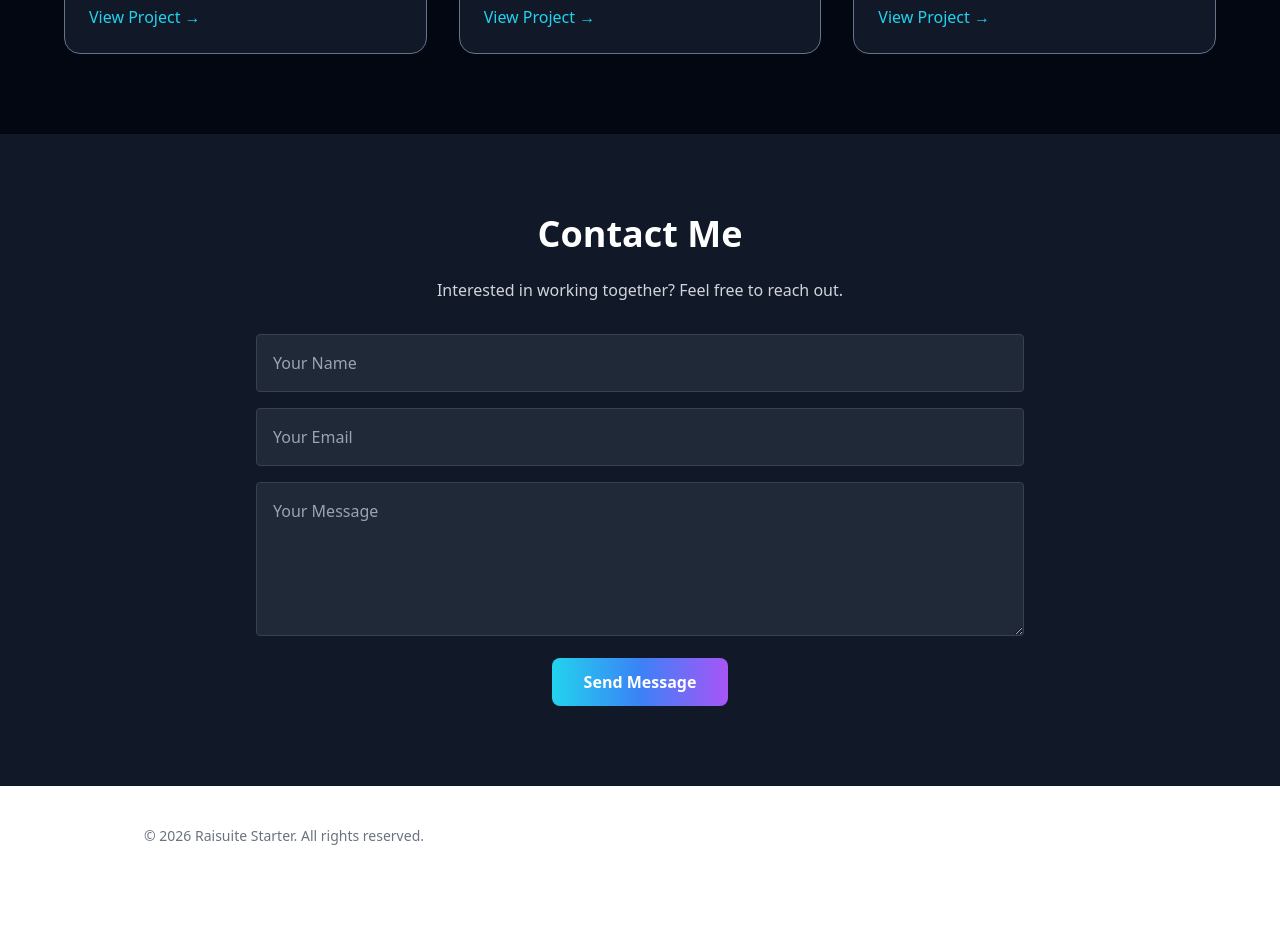
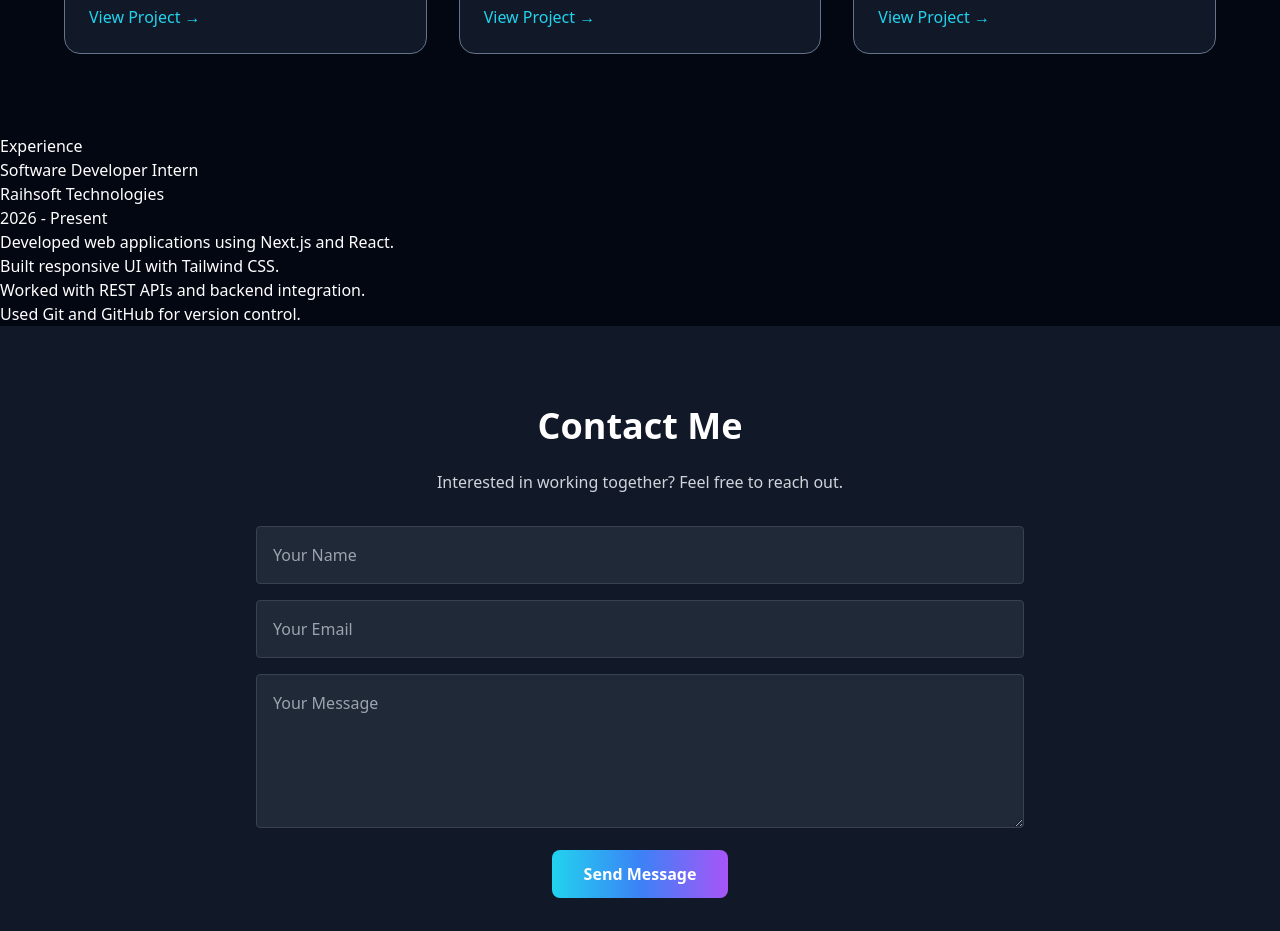
Before and after one commit to Sahla1138/MyPortfolio, a Next.js app: page / in a window 1280 px wide. Shown: the part 2120-3051 px from the top of the page. Before the commit the page ends 3006 px from the top, so only its background shows below. Built offline with nearby package versions, Linux system fonts and the light colour scheme.

Commit message:
Update portfolio

```diff
--- a/next.config.mjs
+++ b/next.config.mjs
@@ -13,5 +13,4 @@ const nextConfig = {
   }
 
 };
-module.exports = nextConfig;
 export default nextConfig;
--- a/src/app/page.tsx
+++ b/src/app/page.tsx
@@ -37,6 +37,19 @@ export default function HomePage() {
   },
 ];
 
+const experiences = [
+  {
+    company: "Raihsoft Technologies",
+    role: "Software Developer Intern",
+    duration: "2026 - Present",
+    description: [
+      "Developed web applications using Next.js and React.",
+      "Built responsive UI with Tailwind CSS.",
+      "Worked with REST APIs and backend integration.",
+      "Used Git and GitHub for version control."
+    ]
+  }
+];
 
   return (
     <main className="bg-gray-950 text-white min-h-screen">
@@ -168,6 +181,24 @@ export default function HomePage() {
         </div>
       </section>
 
+      <section id="experience">
+  <h2>Experience</h2>
+
+  {experiences.map((exp, index) => (
+    <div key={index}>
+      <h3>{exp.role}</h3>
+      <p>{exp.company}</p>
+      <p>{exp.duration}</p>
+
+      <ul>
+        {exp.description.map((item, i) => (
+          <li key={i}>{item}</li>
+        ))}
+      </ul>
+    </div>
+  ))}
+</section>
+
       {/* Contact Section */}
       <section id="contact1" className="py-20 px-6 bg-gray-900">
         <div className="max-w-3xl mx-auto text-center">
```
